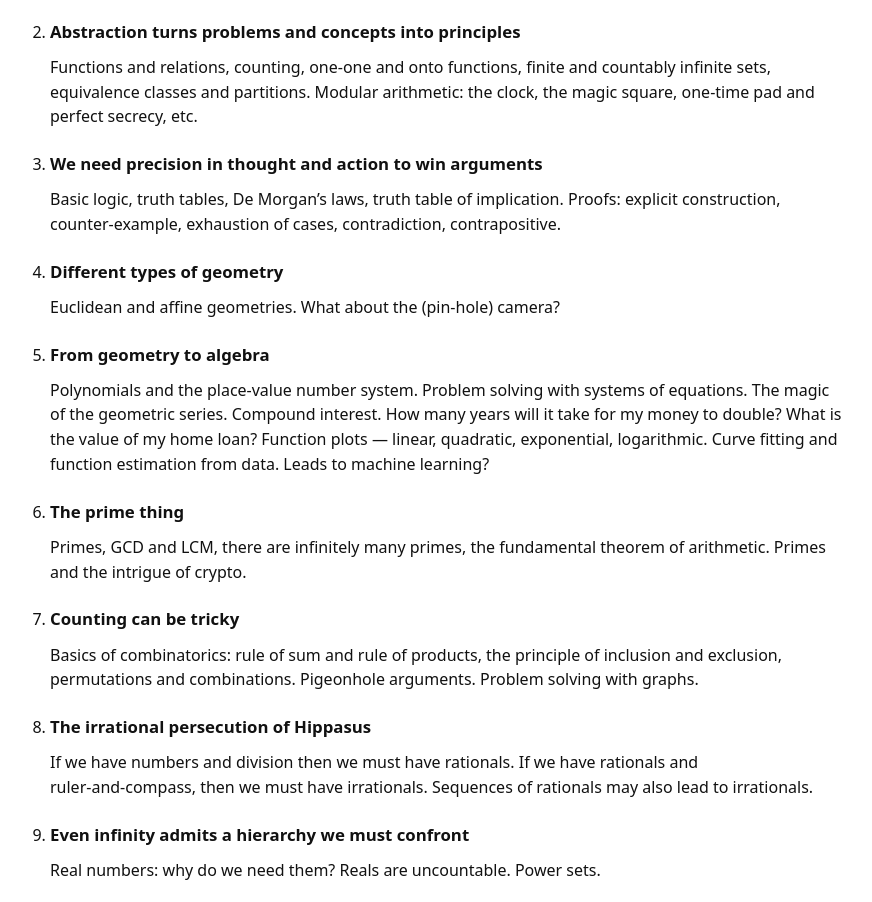
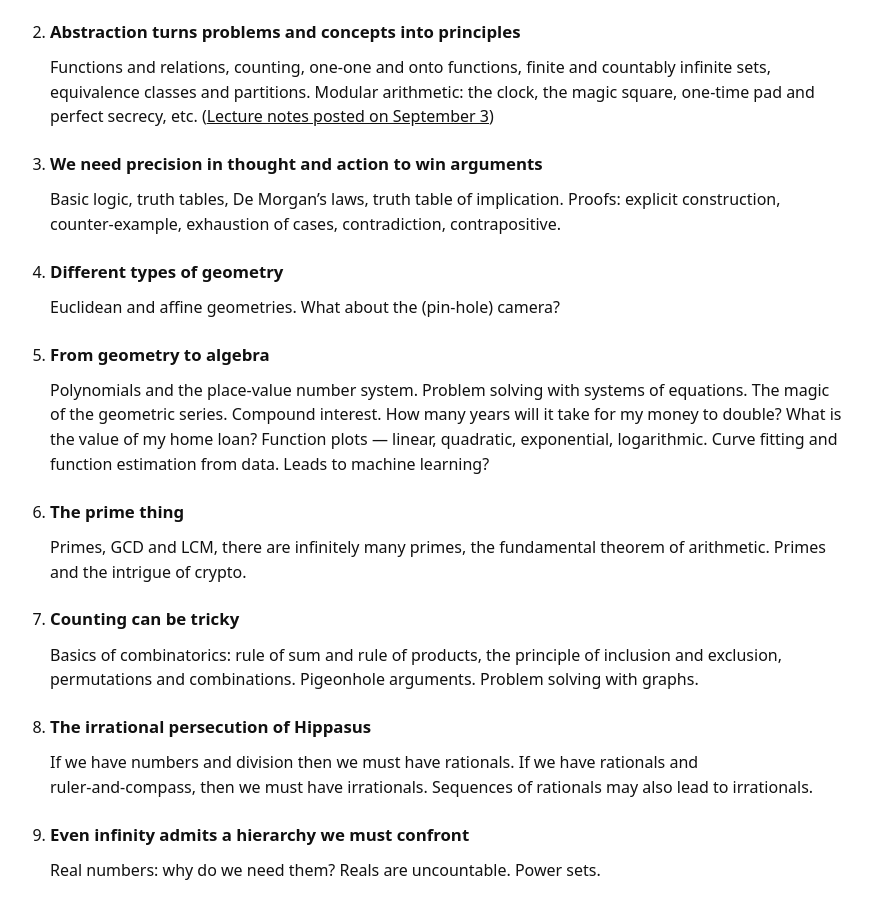
Before and after one commit to suban-iitd/Courses, a plain HTML site: page QRMT_Monsoon2025/index.html in a window 1280 px wide. Shown: the part 854-1756 px from the top of the page, without its empty margins (222-1094 px from the left). Drawn offline with Linux system fonts and the light colour scheme.

Commit message:
posted relations and functions

```diff
--- a/QRMT_Monsoon2025/index.html
+++ b/QRMT_Monsoon2025/index.html
@@ -75,7 +75,7 @@
         </li>
         <li>
           <h3>Abstraction turns problems and concepts into principles</h3>
-          <p>Functions and relations, counting, one‑one and onto functions, finite and countably infinite sets, equivalence classes and partitions. Modular arithmetic: the clock, the magic square, one‑time pad and perfect secrecy, etc. <span class="hours"></span></p>
+          <p>Functions and relations, counting, one‑one and onto functions, finite and countably infinite sets, equivalence classes and partitions. Modular arithmetic: the clock, the magic square, one‑time pad and perfect secrecy, etc. <span class="noted">(<u>Lecture notes posted on September 3</u>)</span></p>
         </li>
         <li>
           <h3>We need precision in thought and action to win arguments</h3>
```
Also changed, not shown: 1 other file.
